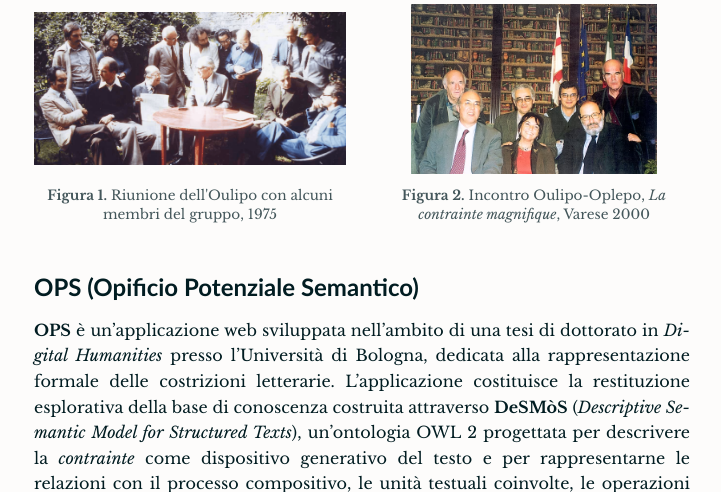
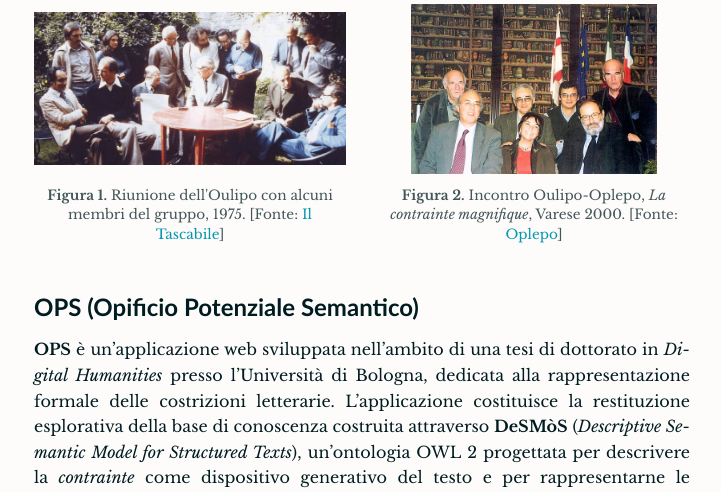
Before and after one commit to enricabruno/ops-web-app, a Flask app: page /project in a window 1280 px wide. Shown: the part 1316-1808 px from the top of the page, without its empty margins (278-999 px from the left). Run offline with Flask 3, Linux system fonts and the light colour scheme; parts of the project's set-up code (start-up, migrations or seed data) failed here and were passed over.

Commit message:
img credits

```diff
--- a/templates/project.html
+++ b/templates/project.html
@@ -35,7 +35,7 @@
                  alt="Fotografia di gruppo di alcuni membri dell’Oulipo riuniti nel 1975"
                  class="progetto-figure__img" width="1440" height="708" loading="lazy" decoding="async">
             <figcaption class="progetto-figure__caption">
-                <strong>Figura 1.</strong> Riunione dell'Oulipo con alcuni membri del gruppo, 1975
+                <strong>Figura 1.</strong> Riunione dell'Oulipo con alcuni membri del gruppo, 1975. [Fonte: <a href="https://www.iltascabile.com/letterature/oulipo-ebook/" target="_blank" rel="noopener noreferrer" class="progetto-link">Il Tascabile</a>]
             </figcaption>
         </figure>
         <figure class="progetto-figure">
@@ -43,7 +43,7 @@
                  alt="Alcuni membri dell’Oulipo e dell’Oplepo con Umberto Eco e Stefano Bartezzaghi al convegno La contrainte magnifique del 2000"
                  class="progetto-figure__img" width="210" height="145" loading="lazy" decoding="async">
             <figcaption class="progetto-figure__caption">
-                <strong>Figura 2.</strong> Incontro Oulipo-Oplepo, <em>La contrainte magnifique</em>, Varese 2000
+                <strong>Figura 2.</strong> Incontro Oulipo-Oplepo, <em>La contrainte magnifique</em>, Varese 2000. [Fonte: <a href="https://www.oplepo.com/copia-di-bibliografia-oplepiana" target="_blank" rel="noopener noreferrer" class="progetto-link">Oplepo</a>]
             </figcaption>
         </figure>
     </div>
```
